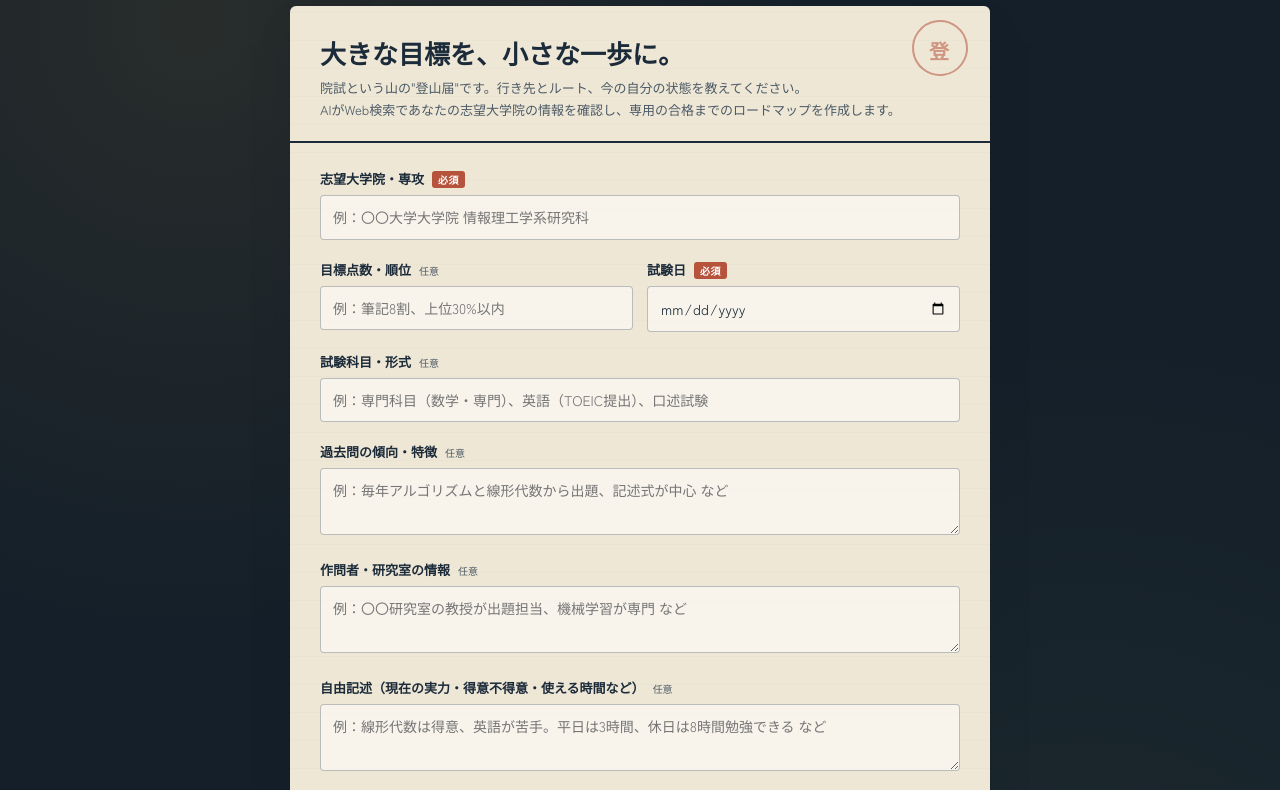
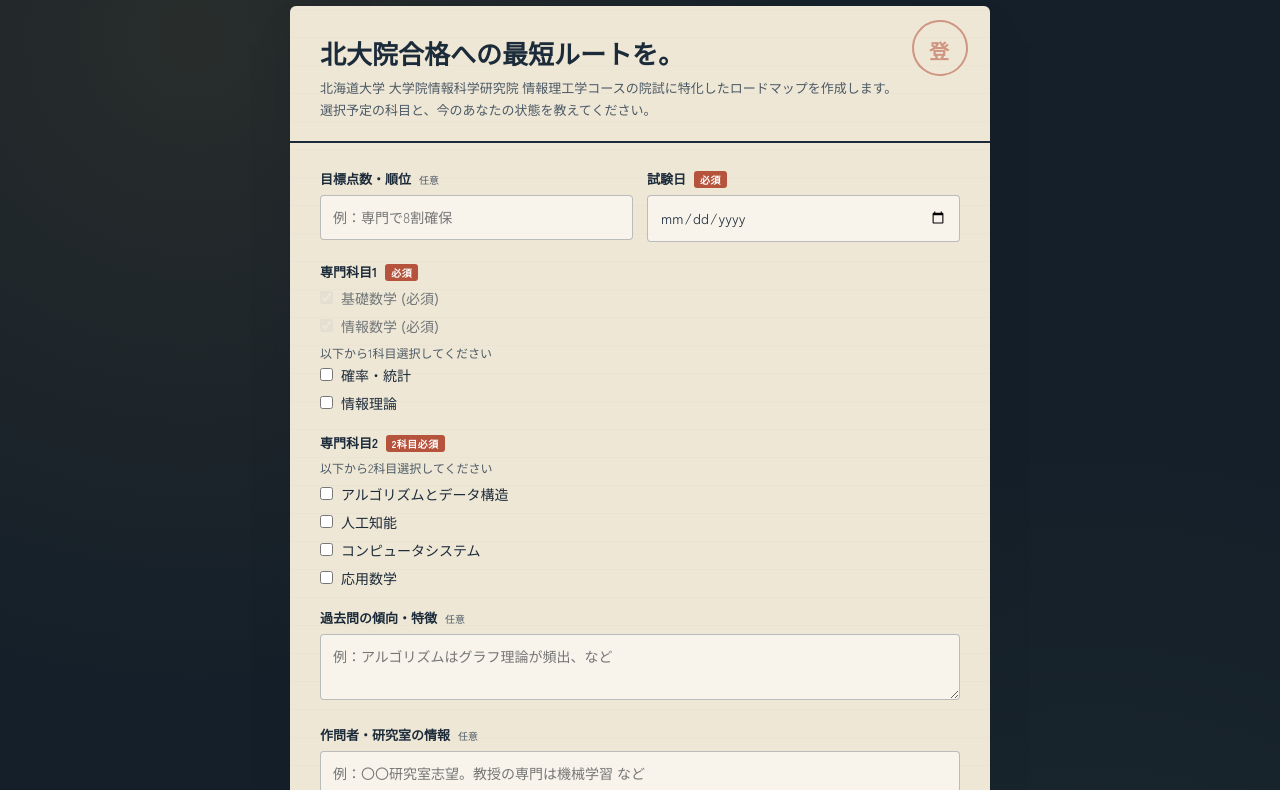
Before and after one commit to stylesmikoto/MASTERMASTER, a plain HTML site: page index.html in a window 1280 px wide. Shown: the part 72-862 px from the top of the page. Drawn offline with Linux system fonts and the light colour scheme.

Commit message:
UI変更

```diff
--- a/css/styles.css
+++ b/css/styles.css
@@ -128,6 +128,22 @@ h1,h2,h3{ font-family:"Shippori Mincho", serif; margin:0; }
   background:rgba(181,83,60,0.12); border:1px solid rgba(181,83,60,0.4);
   color:var(--clay); font-size:13px; line-height:1.6;
 }
+/* ---------- CHECKBOX & RADIO ---------- */
+.checkbox-group { display: flex; flex-direction: column; gap: 8px; margin-top: 4px; }
+.checkbox-group.indented { padding-left: 14px; border-left: 2px solid var(--navy-line); }
+.checkbox-group label {
+  display: flex; align-items: center; gap: 8px;
+  font-weight: 500; font-size: 14px; color: var(--ink); cursor: pointer;
+  margin-bottom: 0;
+}
+.checkbox-group input[type="checkbox"],
+.checkbox-group input[type="radio"] {
+  width: auto; margin: 0; padding: 0;
+  accent-color: var(--moss-deep);
+  cursor: pointer;
+}
+.checkbox-group input:disabled { opacity: 0.5; cursor: not-allowed; }
+.checkbox-group label:has(input:disabled) { opacity: 0.6; cursor: not-allowed; }
 
 /* ---------- FILE UPLOAD ---------- */
 .upload-zone{
--- a/js/screens/form.js
+++ b/js/screens/form.js
@@ -13,51 +13,70 @@ export function renderForm(app, state, actions){
 
   app.innerHTML = `
     <div class="shell">
-      <div class="brandbar">${PEAK_SVG}<span>登山届 — 院試ロードマップ</span></div>
+      <div class="brandbar">${PEAK_SVG}<span>登山届 — 北大院 情報理工学コース 専用ロードマップ</span></div>
       <div class="permit-card">
         <div class="permit-head">
-          <div class="permit-title">${isEditing ? '入力・条件を編集する' : '大きな目標を、小さな一歩に。'}</div>
+          <div class="permit-title">${isEditing ? '入力・条件を編集する' : '北大院合格への最短ルートを。'}</div>
           <div class="permit-sub">${isEditing
             ? '入力内容を更新して、ロードマップを再生成します。<br>完了済みのタスクは可能な限り引き継がれます。'
-            : '院試という山の"登山届"です。行き先とルート、今の自分の状態を教えてください。<br>AIがWeb検索であなたの志望大学院の情報を確認し、専用の合格までのロードマップを作成します。'}</div>
+            : '北海道大学 大学院情報科学研究院 情報理工学コースの院試に特化したロードマップを作成します。<br>選択予定の科目と、今のあなたの状態を教えてください。'}</div>
         </div>
         <div class="permit-body">
-          <div class="field">
-            <label>志望大学院・専攻 <span class="req">必須</span></label>
-            <input id="f-university" type="text" placeholder="例：〇〇大学大学院 情報理工学系研究科" value="${esc(f.university)}"/>
-          </div>
+
           <div class="row2">
             <div class="field">
               <label>目標点数・順位 <span class="opt">任意</span></label>
-              <input id="f-target" type="text" placeholder="例：筆記8割、上位30%以内" value="${esc(f.target)}"/>
+              <input id="f-target" type="text" placeholder="例：専門で8割確保" value="${esc(f.target)}"/>
             </div>
             <div class="field">
               <label>試験日 <span class="req">必須</span></label>
               <input id="f-examdate" type="date" value="${esc(f.examDate)}"/>
             </div>
           </div>
+
           <div class="field">
-            <label>試験科目・形式 <span class="opt">任意</span></label>
-            <input id="f-subjects" type="text" placeholder="例：専門科目（数学・専門）、英語（TOEIC提出）、口述試験" value="${esc(f.subjects)}"/>
+            <label>専門科目1 <span class="req">必須</span></label>
+            <div class="checkbox-group">
+              <label><input type="checkbox" checked disabled> 基礎数学 (必須)</label>
+              <label><input type="checkbox" checked disabled> 情報数学 (必須)</label>
+            </div>
+            <div class="hint-small" style="margin-top:8px;">以下から1科目選択してください</div>
+            <div class="checkbox-group">
+              <label><input type="checkbox" class="sub1-checkbox" value="確率・統計" ${f.subject1Elective === '確率・統計' ? 'checked' : ''}> 確率・統計</label>
+              <label><input type="checkbox" class="sub1-checkbox" value="情報理論" ${f.subject1Elective === '情報理論' ? 'checked' : ''}> 情報理論</label>
+            </div>
           </div>
+
+          <div class="field">
+            <label>専門科目2 <span class="req">2科目必須</span></label>
+            <div class="hint-small" style="margin-bottom:8px;">以下から2科目選択してください</div>
+            <div class="checkbox-group sub2-group">
+              ${['アルゴリズムとデータ構造', '人工知能', 'コンピュータシステム', '応用数学'].map(sub => `
+                <label>
+                  <input type="checkbox" class="sub2-checkbox" value="${sub}" ${(f.subject2 || []).includes(sub) ? 'checked' : ''}> ${sub}
+                </label>
+              `).join('')}
+            </div>
+          </div>
+
           <div class="field">
             <label>過去問の傾向・特徴 <span class="opt">任意</span></label>
-            <textarea id="f-pastexam" placeholder="例：毎年アルゴリズムと線形代数から出題、記述式が中心 など">${esc(f.pastExam)}</textarea>
+            <textarea id="f-pastexam" placeholder="例：アルゴリズムはグラフ理論が頻出、など">${esc(f.pastExam)}</textarea>
           </div>
           <div class="field">
             <label>作問者・研究室の情報 <span class="opt">任意</span></label>
-            <textarea id="f-examiner" placeholder="例：〇〇研究室の教授が出題担当、機械学習が専門 など">${esc(f.examiner)}</textarea>
+            <textarea id="f-examiner" placeholder="例：〇〇研究室志望。教授の専門は機械学習 など">${esc(f.examiner)}</textarea>
           </div>
           <div class="field">
             <label>自由記述（現在の実力・得意不得意・使える時間など） <span class="opt">任意</span></label>
-            <textarea id="f-freenote" placeholder="例：線形代数は得意、英語が苦手。平日は3時間、休日は8時間勉強できる など">${esc(f.freeNote)}</textarea>
+            <textarea id="f-freenote" placeholder="例：線形代数は得意だが、確率・統計を忘れている。平日は3時間勉強できる など">${esc(f.freeNote)}</textarea>
           </div>
 
           <details class="advanced-section" ${f.customInstructions ? 'open' : ''}>
             <summary>🎛 AIへの追加指示（プロンプト調整）<span class="opt">任意</span></summary>
             <div class="advanced-body">
               <div class="hint-small" style="margin-bottom:8px;">AIの動作をカスタマイズできます。ここに書いた内容は最優先で反映されます。</div>
-              <textarea id="f-custom" placeholder="例：数学に70%の時間を割いてほしい / 英語対策は含めなくてよい / 過去5年分の過去問演習を毎フェーズに入れて / 週1回は休息日を設けて">${esc(f.customInstructions || '')}</textarea>
+              <textarea id="f-custom" placeholder="例：過去5年分の過去問演習を毎フェーズに入れて / 週1回は休息日を設けて">${esc(f.customInstructions || '')}</textarea>
             </div>
           </details>
 
@@ -82,7 +101,7 @@ export function renderForm(app, state, actions){
           <div class="submit-row">
             <button class="btn-primary" id="btn-generate">${isEditing ? '再生成する →' : 'ロードマップを作成する →'}</button>
             ${isEditing ? '<button class="btn-secondary-light" id="btn-cancel-edit">キャンセル</button>' : ''}
-            <span class="hint-small">Web検索で情報を確認しつつAIがタスクを分割します</span>
+            <span class="hint-small">情報を整理し、AIが学習タスクを分割します</span>
           </div>
           ${state.error ? `<div class="error-box">${esc(state.error)}</div>` : ''}
         </div>
@@ -93,6 +112,49 @@ export function renderForm(app, state, actions){
   document.getElementById('btn-generate').addEventListener('click', actions.onSubmit);
   const cancelBtn = document.getElementById('btn-cancel-edit');
   if(cancelBtn) cancelBtn.addEventListener('click', actions.onCancelEdit);
+
+  // -----------------------------------------------------
+  // 【追加】専門科目1のバリデーション (最大1つまで)
+  // -----------------------------------------------------
+  const sub1Checkboxes = document.querySelectorAll('.sub1-checkbox');
+  const updateSub1Validation = () => {
+    const checkedCount = document.querySelectorAll('.sub1-checkbox:checked').length;
+    sub1Checkboxes.forEach(box => {
+      // 1つチェックされている場合、チェックされていないものを無効化
+      if (checkedCount >= 1) {
+        if (!box.checked) box.disabled = true;
+      } else {
+        box.disabled = false;
+      }
+    });
+  };
+
+  sub1Checkboxes.forEach(cb => cb.addEventListener('change', updateSub1Validation));
+  updateSub1Validation();
+
+  // -----------------------------------------------------
+  // (既存の)専門科目2のバリデーション (最大2つまで) ...
+
+  // -----------------------------------------------------
+  // 【追加】専門科目2のバリデーション (最大2つまで)
+  // -----------------------------------------------------
+  const sub2Checkboxes = document.querySelectorAll('.sub2-checkbox');
+  const updateSub2Validation = () => {
+    const checkedCount = document.querySelectorAll('.sub2-checkbox:checked').length;
+    sub2Checkboxes.forEach(box => {
+      // 2つチェックされている場合、チェックされていないものを無効化
+      if (checkedCount >= 2) {
+        if (!box.checked) box.disabled = true;
+      } else {
+        box.disabled = false;
+      }
+    });
+  };
+
+  // イベントリスナーの設定と初期化
+  sub2Checkboxes.forEach(cb => cb.addEventListener('change', updateSub2Validation));
+  updateSub2Validation();
+  // -----------------------------------------------------
 
   // ファイル選択
   const fileInput = document.getElementById('f-files');
--- a/server/obj/Debug/net10.0/LocalProxy.sourcelink.json
+++ b/server/obj/Debug/net10.0/LocalProxy.sourcelink.json
@@ -1 +1 @@
-{"documents":{"C:\\Users\\onbi0\\OneDrive\\デスクトップ\\huitf\\inshi\\files\\*":"https://raw.githubusercontent.com/stylesmikoto/files/ee3cf2f91eb7ffa49a4e4b7c9495a332e12ee36d/*"}}
+{"documents":{"C:\\Users\\onbi0\\OneDrive\\デスクトップ\\huitf\\inshi\\files\\*":"https://raw.githubusercontent.com/stylesmikoto/files/96b4c756fa313086d444eaffb9b2bacc4f03e809/*"}}
--- a/server/obj/Debug/net10.0/rjsmcshtml.dswa.cache.json
+++ b/server/obj/Debug/net10.0/rjsmcshtml.dswa.cache.json
@@ -1 +1 @@
-{"GlobalPropertiesHash":"7Dod3tdEaSWv2DJwGVZN9VdCX8eW7+L5hevyX9nW9E4=","FingerprintPatternsHash":"gq3WsqcKBUGTSNle7RKKyXRIwh7M8ccEqOqYvIzoM04=","PropertyOverridesHash":"8ZRc1sGeVrPBx4lD717BgRaQekyh78QKV9SKsdt638U=","InputHashes":["0lnYos3d4VjM21Ejyq3h76dK5AxcdnIEhTeuD0EehlA="],"CachedAssets":{},"CachedCopyCandidates":{}}
+{"GlobalPropertiesHash":"7Dod3tdEaSWv2DJwGVZN9VdCX8eW7+L5hevyX9nW9E4=","FingerprintPatternsHash":"gq3WsqcKBUGTSNle7RKKyXRIwh7M8ccEqOqYvIzoM04=","PropertyOverridesHash":"8ZRc1sGeVrPBx4lD717BgRaQekyh78QKV9SKsdt638U=","InputHashes":["i4XAGjhCaUOD2mCu\u002BXyMUihcCcMOViZAL1\u002BrjhVej4E="],"CachedAssets":{},"CachedCopyCandidates":{}}
--- a/server/obj/Debug/net10.0/rjsmrazor.dswa.cache.json
+++ b/server/obj/Debug/net10.0/rjsmrazor.dswa.cache.json
@@ -1 +1 @@
-{"GlobalPropertiesHash":"ZGS7/wEe0WdPSyzGLDKpxAdoUF6rrKbngx68CyXwGkQ=","FingerprintPatternsHash":"gq3WsqcKBUGTSNle7RKKyXRIwh7M8ccEqOqYvIzoM04=","PropertyOverridesHash":"8ZRc1sGeVrPBx4lD717BgRaQekyh78QKV9SKsdt638U=","InputHashes":["0lnYos3d4VjM21Ejyq3h76dK5AxcdnIEhTeuD0EehlA="],"CachedAssets":{},"CachedCopyCandidates":{}}
+{"GlobalPropertiesHash":"ZGS7/wEe0WdPSyzGLDKpxAdoUF6rrKbngx68CyXwGkQ=","FingerprintPatternsHash":"gq3WsqcKBUGTSNle7RKKyXRIwh7M8ccEqOqYvIzoM04=","PropertyOverridesHash":"8ZRc1sGeVrPBx4lD717BgRaQekyh78QKV9SKsdt638U=","InputHashes":["i4XAGjhCaUOD2mCu\u002BXyMUihcCcMOViZAL1\u002BrjhVej4E="],"CachedAssets":{},"CachedCopyCandidates":{}}
```
Also changed, not shown: 10 other files.
